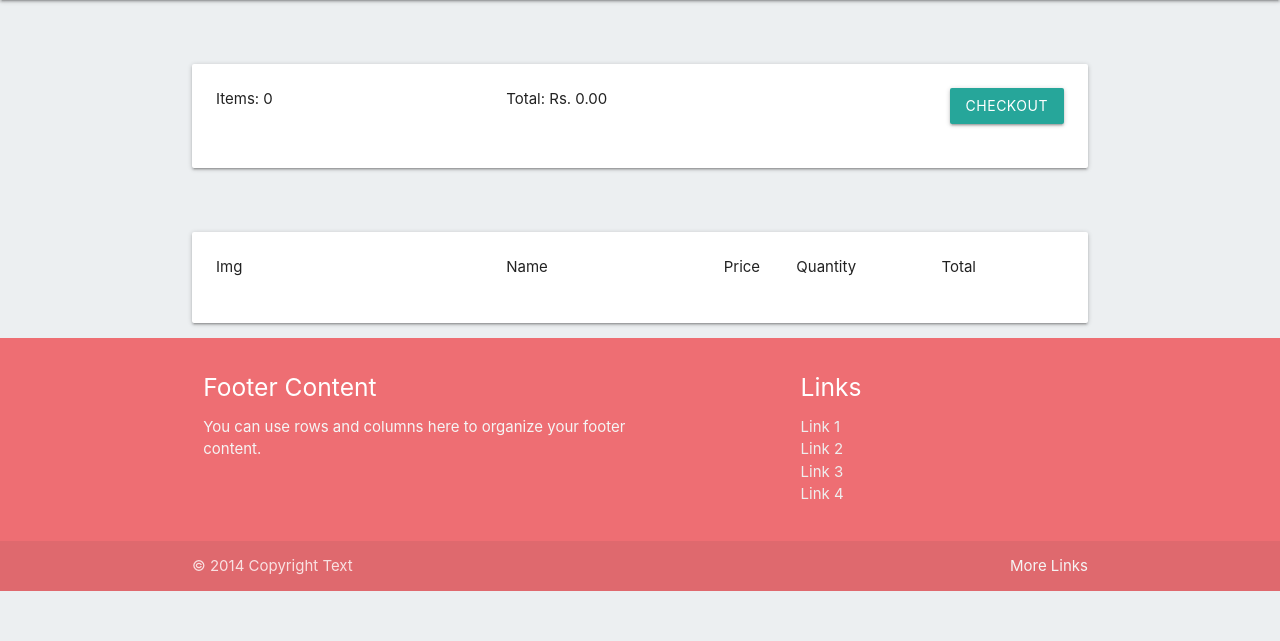
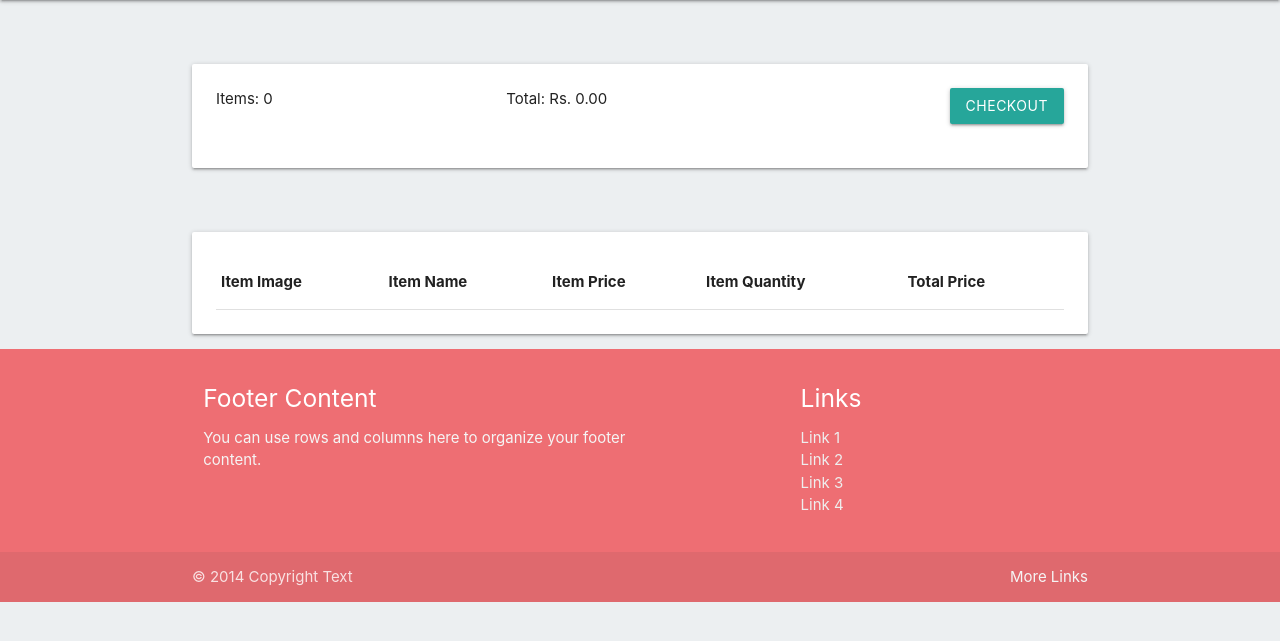
Before and after one commit to shreyashsrivastava/Ecommerce-App, a Django app: page /cart in a window 1280 px wide. Shown: the part 64-705 px from the top of the page. Run offline with Django 3.2, Linux system fonts and the light colour scheme; lists and menus that the app fills with data are empty; some libraries are stand-ins or nearby versions.

Commit message:
added logic for cart and added btn functionality

```diff
--- a/meridukaan/models.py
+++ b/meridukaan/models.py
@@ -49,7 +49,7 @@ class OrderItem(models.Model):
     date_added = models.DateTimeField(auto_now_add=True)
 
     def __str__(self):
-        return self.product.    name
+        return self.product.name
     @property
     def get_total(self):
         total = self.product.price * self.quantity
--- /dev/null
+++ b/meridukaan/static/meridukaan/cart.js
@@ -0,0 +1,38 @@
+ var updatebtn = document.getElementsByClassName("update-cart")
+
+ for(var i=0; i < updatebtn.length; i++)
+ {
+    updatebtn[i].addEventListener('click', function(){
+        var productId = this.dataset.product
+        var action = this.dataset.action
+        console.log('ProductId:', productId, 'Action:', action)
+        console.log('USER:', user)
+        if(user === 'AnonymousUser'){
+            console.log('User is not logged in')
+        }else{
+            updateUserOrder(productId, action)
+        }
+
+    })
+ }
+
+ function updateUserOrder(productId, action){
+        console.log('User is authenticated, sending data...')
+
+        var url = '/update_item'
+
+        fetch(url, {
+            method:'POST',
+            headers:{
+                'Content-Type' : 'application/json',
+                'X-CSRFToken' : csrftoken
+            },
+            body: JSON.stringify({'productId':productId, 'action':action})
+        })
+        .then((response) => {
+            return response.json()
+        })
+        .then((data) => {
+            console.log('data:', data)
+        })
+ }
--- a/meridukaan/static/meridukaan/style.css
+++ b/meridukaan/static/meridukaan/style.css
@@ -77,3 +77,8 @@ footer{
     margin-right: -50px;
     padding-right: -200px;
 }
+
+#quantity{
+    padding-top: -20px;
+    margin: 0px;
+}
--- a/meridukaan/templates/meridukaan/cart.html
+++ b/meridukaan/templates/meridukaan/cart.html
@@ -26,7 +26,7 @@
   <div class="card horizontal">
     <div class="card-stacked">
       <div class="card-content">
-        <div class="row">
+        <!-- <div class="row">
           <div class="col l4 m4 s12">
             Img
           </div>
@@ -42,30 +42,30 @@
           <div class="col l2 m2 s12">
             Total
           </div>
-        </div>
+        </div>   -->
 
-        {% for item in items %}
-
-        <div class="row">
-          <div class="col l4 m4 s12">
-            <img src="{{ item.product.image.url }}" alt="" height="100px" width="200px">
-          </div>
-          <div class="col l3 m3 s12">
-            {{ item.product.name }}
-          </div>
-          <div class="col l1 m1 s12">
-            {{ item.product.price|floatformat:2 }}
-          </div>
-          <div class="col l2 m2 s12">
-            <input id="pincode" type="number" class="validate" value="{{ item.quantity }}">
-          </div>
-          <div class="col l2 m2 s12">
-            {{ item.get_total }}
-          </div>
-        </div>
-
-        {% endfor %}
-
+        <table class="responsive-table highlight">
+          <thead>
+            <tr>
+                <th>Item Image</th>
+                <th>Item Name</th>
+                <th>Item Price</th>
+                <th>Item Quantity</th>
+                <th>Total Price</th>
+            </tr>
+          </thead>
+          <tbody>
+            {% for item in items %}
+            <tr>
+              <td><img src="{{ item.product.image.url }}" alt="" height="100px" width="200px"></td>
+              <td>{{ item.product.name }}<p>{{ item.product.description }}</p></td>
+              <td>Rs. {{ item.product.price|floatformat:2 }}</td>
+              <td><input id="quantity" type="number" class="validate" value="{{ item.quantity }}" min="0"></td>
+              <td>Rs. {{ item.get_total }}</td>
+            </tr>
+              {% endfor %}
+          </tbody>
+        </table>
       </div>
     </div>
   </div>
--- a/meridukaan/templates/meridukaan/home.html
+++ b/meridukaan/templates/meridukaan/home.html
@@ -26,7 +26,7 @@
       <div class="card z-depth-3" id='cardid'>
         <div class="card-image">
           <img src="{{ p.image.url }}" id="pimage">
-          <a class="btn-floating halfway-fab waves-effect waves-light blue-grey z-depth-5"><i class="material-icons">add_shopping_cart</i></a>
+          <a class="btn-floating halfway-fab waves-effect waves-light blue-grey z-depth-5 update-cart" data-product="{{ p.id }}" data-action="add"><i class="material-icons">add_shopping_cart</i></a>
         </div>
         <div class="card-content">
           <div class="row">
--- a/meridukaan/urls.py
+++ b/meridukaan/urls.py
@@ -7,4 +7,5 @@ urlpatterns = [
     path('', productlist.as_view(), name='home'),
     path('cart', views.cart, name='cart'),
     path('checkout', views.checkout, name='checkout'),
+    path('update_item', views.updateItem, name='update_item')
 ]
--- a/meridukaan/views.py
+++ b/meridukaan/views.py
@@ -1,10 +1,13 @@
 from django.shortcuts import render
 from django.views.generic import ListView
+from django.http import JsonResponse
+import json
 from .models import *
 # Create your views here.
 
 class productlist(ListView):
     model = Product
+    queryset = Product.objects.all()[::-1]
     context_object_name = 'product_list'
     template_name = 'meridukaan/home.html'
 
@@ -37,3 +40,29 @@ def checkout(request):
         'order':order,
     }
     return render(request, 'meridukaan/checkout.html', for_front)
+
+def updateItem(request):
+    data = json.loads(request.body)
+    productId = data['productId']
+    action = data['action']
+
+    print('action:', action)
+    print('productId:', productId)
+
+    customer = request.user.customer
+    product = Product.objects.get(id=productId)
+    order, created = Order.objects.get_or_create(customer=customer, complete=False)
+
+    orderItem, created = OrderItem.objects.get_or_create(order=order, product=product)
+
+    if action =='add':
+        orderItem.quantity += 1
+    elif action == 'remove':
+        orderItem.quantity -= 1
+
+    orderItem.save()
+
+    if orderItem.quantity <= 0:
+        orderItem.delete()
+
+    return  JsonResponse('Item Added', safe=False)
```
Also changed, not shown: meridukaan/templates/meridukaan/base.html (+24 -15 lines).
